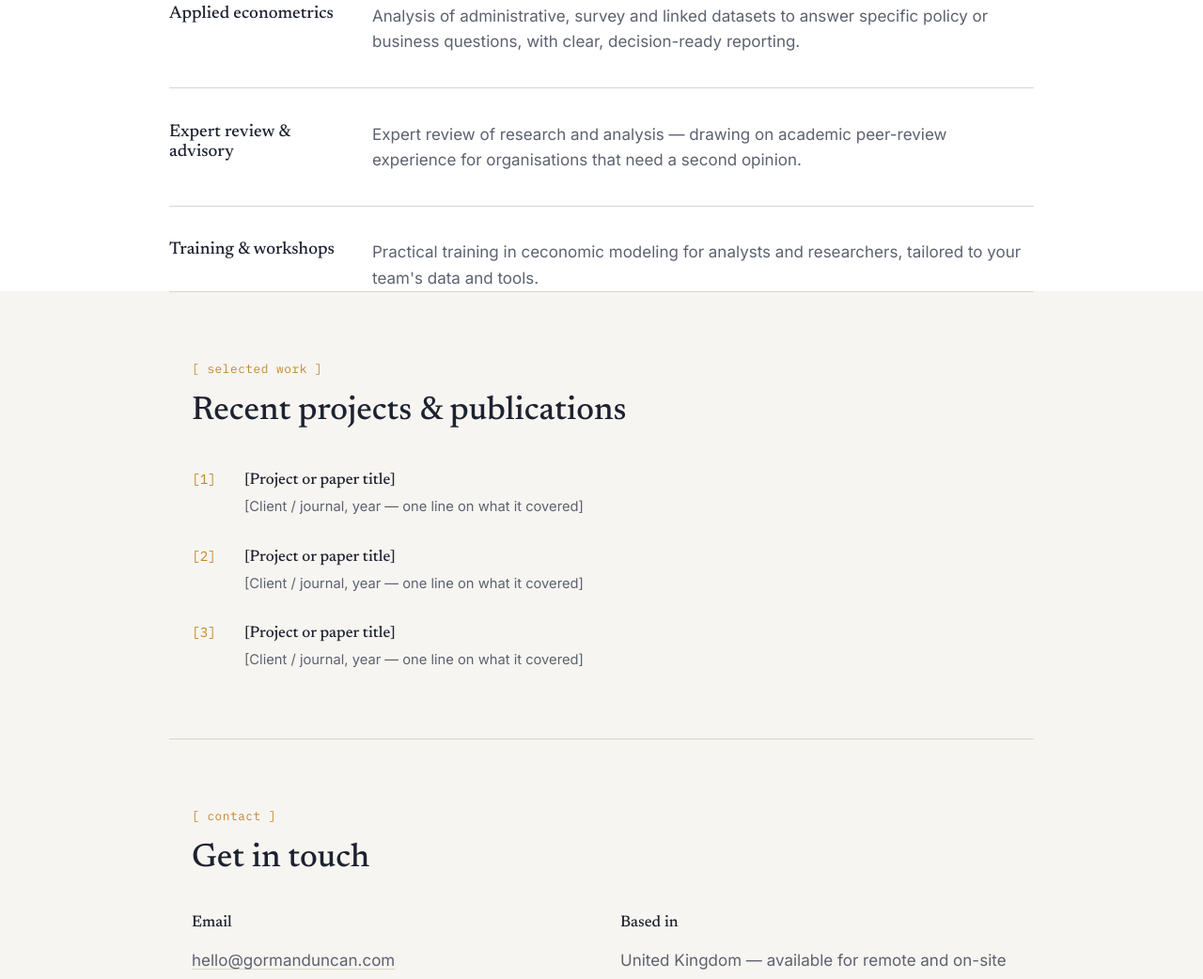
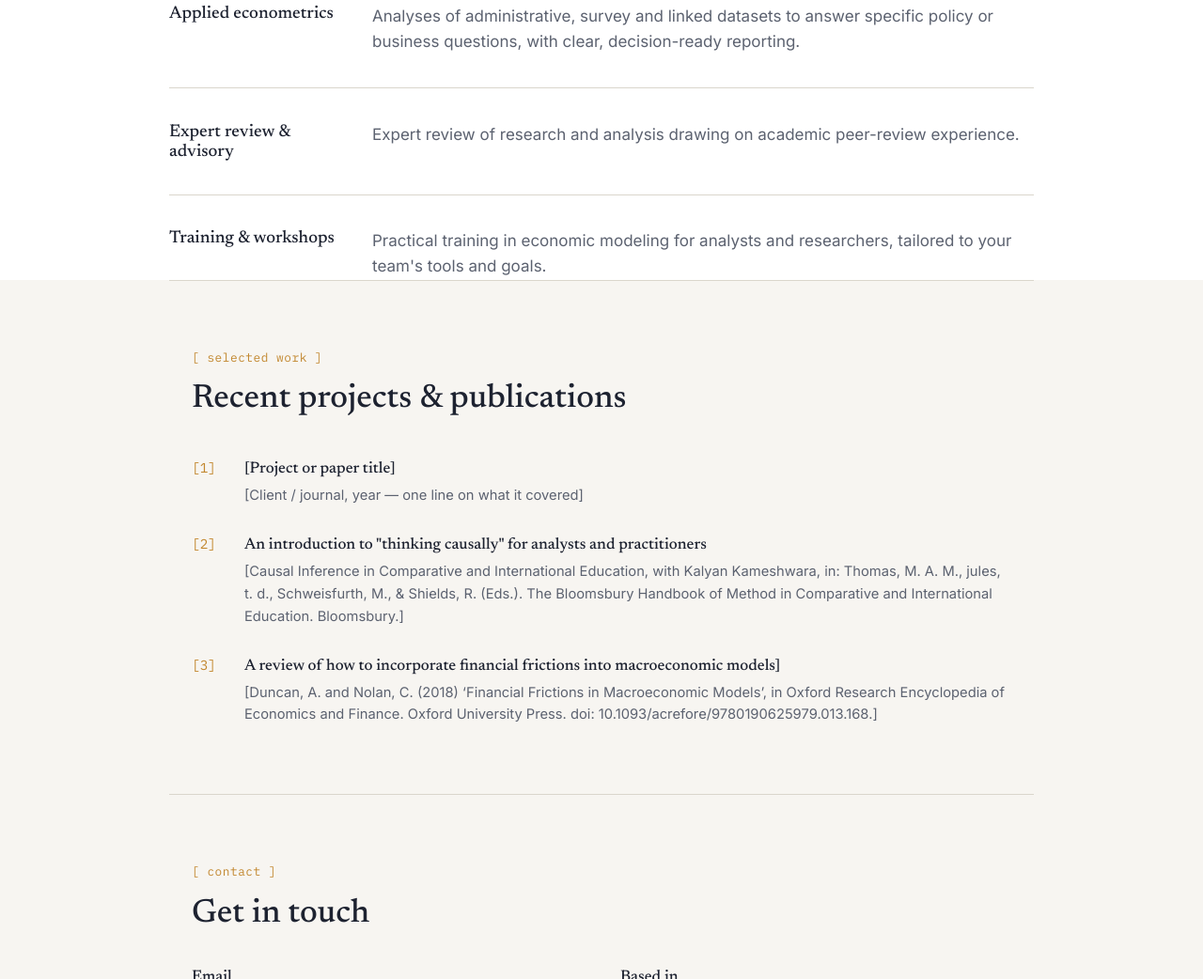
Before and after one commit to gormane16/gormane16, a plain HTML site: page index.html in a window 1280 px wide. Shown: the part 1758-2800 px from the top of the page at 94% size. Drawn offline with Linux system fonts and the light colour scheme.

Commit message:
Update index.html

```diff
--- a/index.html
+++ b/index.html
@@ -350,7 +350,7 @@
 
 <header class="nav">
   <div class="nav-inner">
-    <a class="logo" href="#top">G &amp; D</a>
+    <a class="logo" href="#top">D &amp; G</a>
     <nav class="nav-links">
       <a href="#about">About</a>
       <a href="#services">Services</a>
@@ -378,7 +378,7 @@
     </svg>
   </div>
   <div class="hero-content">
-    <p class="eyebrow">[ gorman &amp; duncan economics ltd ]</p>
+    <p class="eyebrow">[ duncan &amp; gorman economics ltd ]</p>
     <h1>Independent economic and statistical analysis you can act on.</h1>
     <p class="lede">
       We're a boutique consultancy run by two academic economists, bringing
@@ -405,7 +405,7 @@
         interact with the more targeted policy questions at the heart of a project.
          </p>
       <p>
-        Alfred's academic expertise brings practical modeling tools together with a deep understanding of economic theory
+        Alfred's academic expertise brings practical modeling tools together with a deep understanding of economic theory  to
         generate actionable insights and advice.
 
       </p>
@@ -437,7 +437,7 @@
             <div class="service">
         <h3>Macroeconomic modeling</h3>
         <p>
-         Advanced macroeconomic modeling - such as CGE abd DSGE - to gain a deeper insight into how economic shocks impact the braoder economy.
+         Advanced macroeconomic modeling - such as CGE abd DSGE - to gain a deeper insight into how economic shocks impact the broader economy.
         </p>
       </div>
       <div class="service">
@@ -451,7 +451,7 @@
       <div class="service">
         <h3>Applied econometrics</h3>
         <p>
-          Analysis of administrative, survey and linked datasets to answer
+          Analyses of administrative, survey and linked datasets to answer
           specific policy or business questions, with clear, decision-ready
           reporting.
         </p>
@@ -459,17 +459,16 @@
       <div class="service">
         <h3>Expert review &amp; advisory</h3>
         <p>
-          Expert review of research and analysis —
-          drawing on academic peer-review experience for organisations that
-          need a second opinion.
+          Expert review of research and analysis
+          drawing on academic peer-review experience.
         </p>
       </div>
       <div class="service">
         <h3>Training &amp; workshops</h3>
         <p>
-          Practical training in ceconomic modeling
-          for analysts and researchers, tailored to your team's data and
-          tools.
+          Practical training in economic modeling
+          for analysts and researchers, tailored to your team's tools and
+          goals.
         </p>
       </div>
     </div>
@@ -490,15 +489,19 @@
     <li class="work-item">
       <span class="work-num">[2]</span>
       <div>
-        <h3>[Project or paper title]</h3>
-        <span class="meta">[Client / journal, year — one line on what it covered]</span>
+        <h3>An introduction to "thinking causally" for analysts and practitioners</h3>
+        <span class="meta">[Causal Inference in Comparative and International Education, with Kalyan Kameshwara,
+          in: Thomas, M. A. M., jules, t. d., Schweisfurth, M., & Shields, R. (Eds.).
+          The Bloomsbury Handbook of Method in Comparative and International Education. Bloomsbury.]</span>
       </div>
     </li>
     <li class="work-item">
       <span class="work-num">[3]</span>
       <div>
-        <h3>[Project or paper title]</h3>
-        <span class="meta">[Client / journal, year — one line on what it covered]</span>
+        <h3>A review of how to incorporate financial frictions into macroeconomic models]</h3>
+        <span class="meta">[Duncan, A. and Nolan, C. (2018) ‘Financial Frictions in Macroeconomic Models’,
+          in Oxford Research Encyclopedia of Economics and Finance.
+          Oxford University Press. doi: 10.1093/acrefore/9780190625979.013.168.]</span>
       </div>
     </li>
   </ol>
@@ -510,7 +513,7 @@
   <div class="contact-grid">
     <div class="contact-block">
       <h3>Email</h3>
-      <p><a href="mailto:hello@gormanduncan.com">hello@gormanduncan.com</a></p>
+      <p><a href="mailto:a.j.m.duncan@kent.ac.uk">a.j.m.duncan@kent.ac.uk</a></p>
     </div>
     <div class="contact-block">
       <h3>Based in</h3>
@@ -520,7 +523,7 @@
 </section>
 
 <footer>
-  © <span id="year"></span> Gorman &amp; Duncan Economics Ltd. All rights reserved.
+  © <span id="year"></span> Duncan &amp; Gorman Economics Ltd. Company number 14994025
 </footer>
 
 <script>
```
